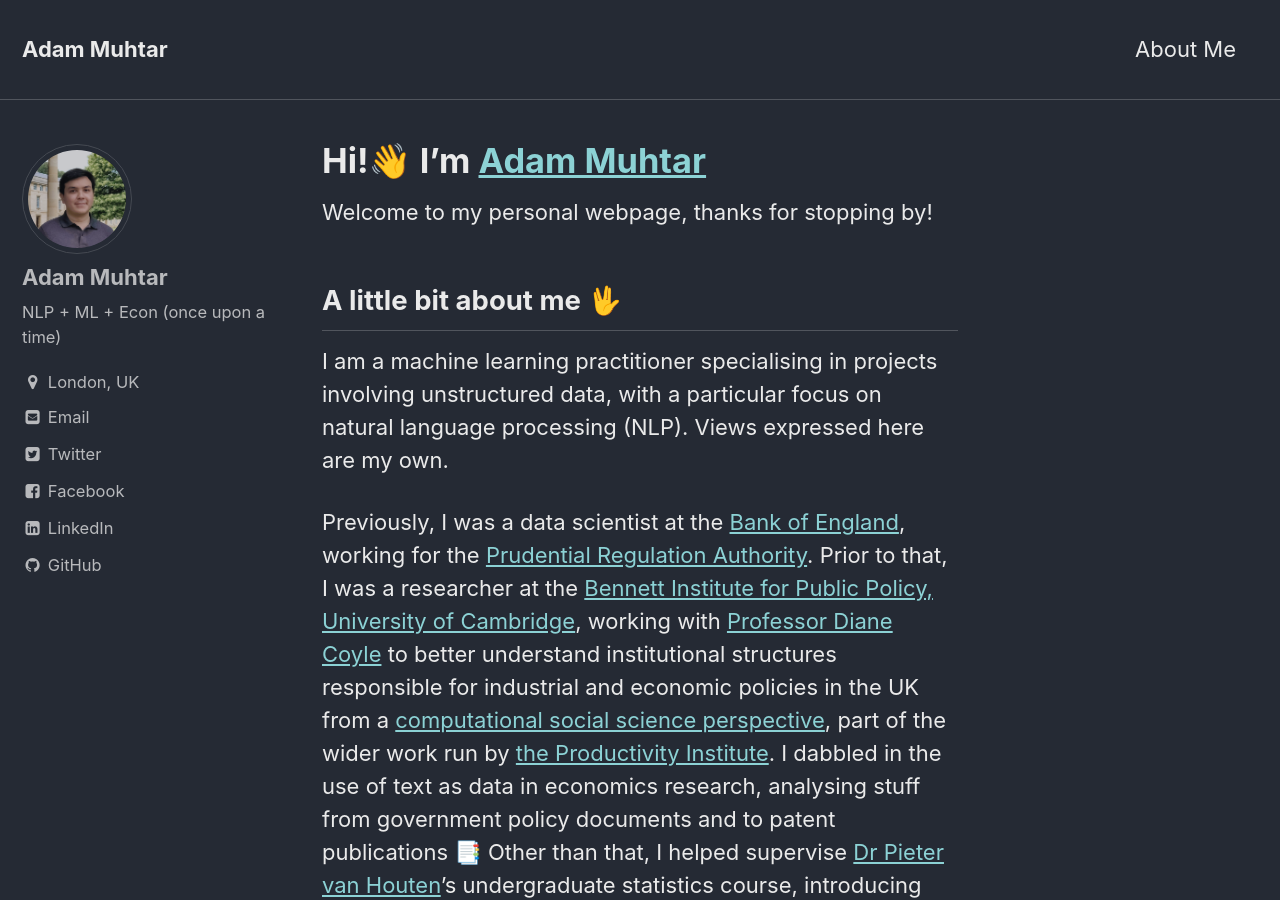
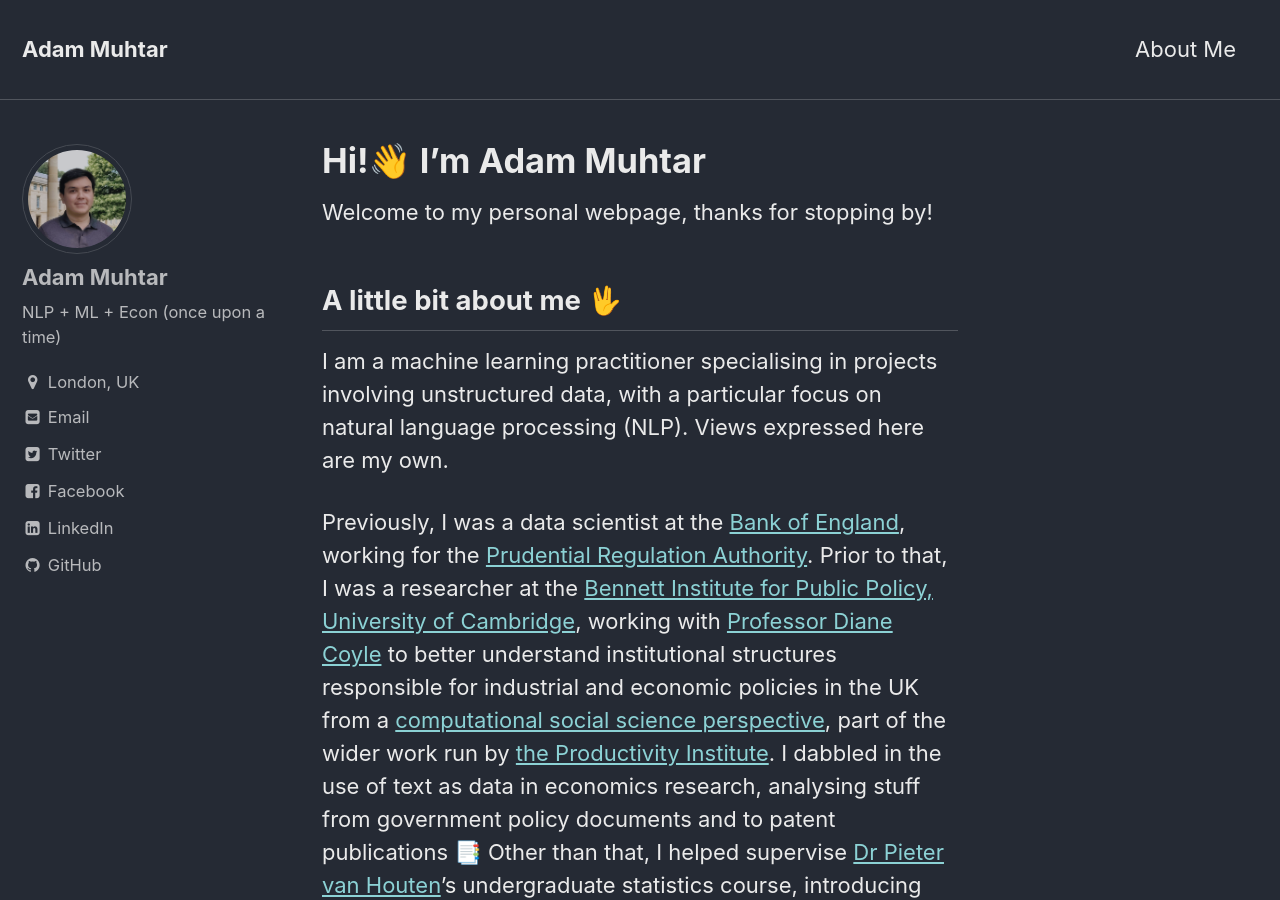
Before and after one commit to adammuhtar/adammuhtar.github.io, a Jekyll site: the page built from index.md, in a window 1280 px wide and 900 px high. Built offline with Jekyll 4.4.1, drawn with Linux system fonts in a browser that asks for light colours; part of the change alters nothing that is shown.

```diff
--- a/index.md
+++ b/index.md
@@ -1,7 +1,7 @@
 ---
 layout: single
 author_profile: true
-title: Hi!👋 I'm [Adam Muhtar](https://twitter.com/adammuhtar_)
+title: Hi!👋 I'm Adam Muhtar
 comments: false
 ---
 
```
